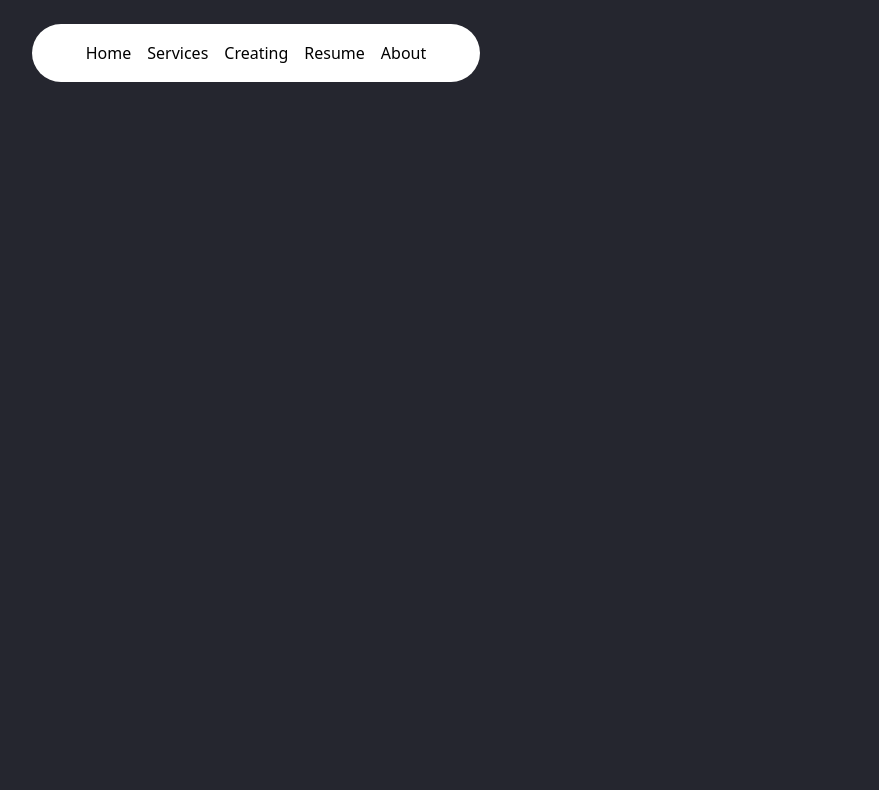
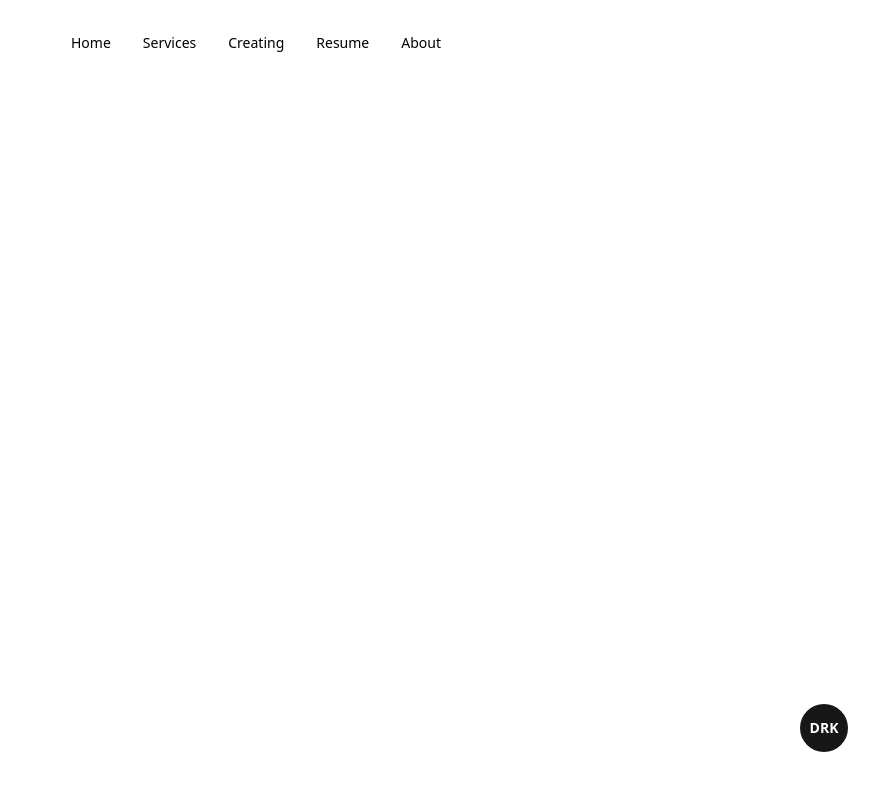
Before and after one commit to supimione/supimione.github.io, a Next.js app: page / in a window 1280 px wide. Shown: the top 790 px of the page, without its empty margins (384-1263 px from the left). Built offline with nearby package versions, Linux system fonts and the light colour scheme.

Commit message:
added dark light button with condition

```diff
--- a/src/app/layout.tsx
+++ b/src/app/layout.tsx
@@ -9,9 +9,7 @@ export const metadata: Metadata = {
 
 export default function RootLayout({
   children,
-}: Readonly<{
-  children: React.ReactNode;
-}>) {
+}: Readonly<{ children: React.ReactNode }>) {
   return (
     <html lang="en">
       <body>
--- a/src/app/page.tsx
+++ b/src/app/page.tsx
@@ -1,7 +1,24 @@
-import Image from "next/image";
+"use client"; //ui manipulation or using any react hook we have to use
 
-export default function Home() {
+import { useState, useEffect } from "react";
+
+export default function App() {
+  const [darkMode, setDarkMode] = useState(false);
+
+  const toggleDarkMode = () => {
+    setDarkMode(!darkMode);
+  };
+
   return (
-    <main className="flex min-h-screen flex-col items-center justify-between p-24 bg-primary"></main>
+    <div className={`${darkMode && "dark"}`}>
+      <main className="flex min-h-screen flex-col items-center justify-between p-24 bg-white dark:bg-primary">
+        <button
+          onClick={toggleDarkMode}
+          className="absolute w-12 h-12 bottom-12 right-12 bg-neutral-900 dark:bg-white rounded-full text-white dark:text-black text-sm font-semibold"
+        >
+          {darkMode ? "LHT" : "DRK"}
+        </button>
+      </main>
+    </div>
   );
 }
--- a/src/components/ui/navbar-menu.tsx
+++ b/src/components/ui/navbar-menu.tsx
@@ -1,4 +1,5 @@
 "use client";
+
 import React from "react";
 import { motion } from "framer-motion";
 import Link from "next/link";
@@ -28,7 +29,7 @@ export const MenuItem = ({
     <div onMouseEnter={() => setActive(item)} className="relative ">
       <motion.p
         transition={{ duration: 0.3 }}
-        className="cursor-pointer text-black hover:opacity-[0.9] dark:text-white"
+        className="cursor-pointer text-black hover:opacity-[0.9] text-sm dark:text-white px-2"
       >
         {item}
       </motion.p>
@@ -70,7 +71,7 @@ export const Menu = ({
   return (
     <nav
       onMouseLeave={() => setActive(null)} // resets the state
-      className="relative rounded-full border border-transparent dark:bg-black dark:border-white/[0.2] bg-white shadow-input flex justify-center space-x-4 px-2 py-4 "
+      className="relative rounded-full border border-transparent dark:bg-black dark:border-white/[0.2] bg-white shadow-input flex justify-center space-x-4 px-2 py-2"
     >
       {children}
     </nav>
```
